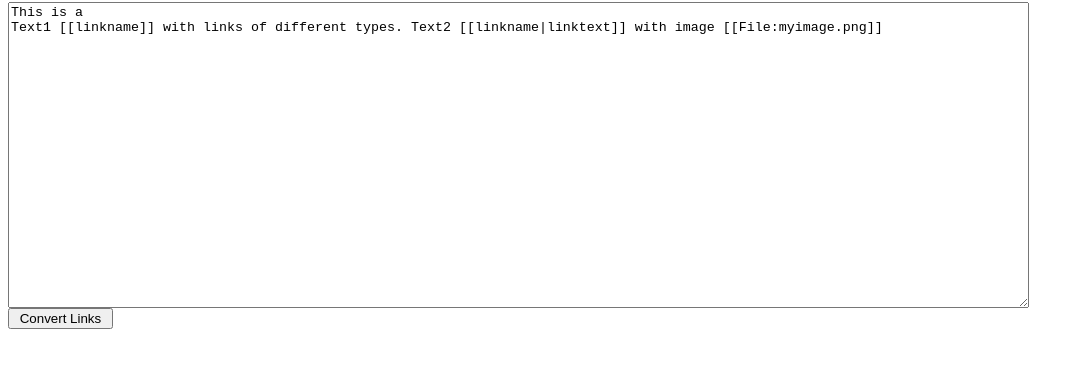
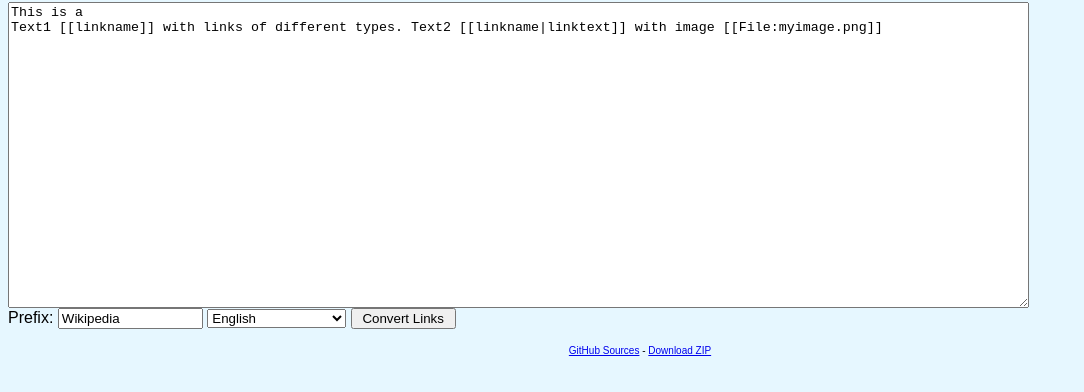
Before and after one commit to niebert/Wikipedia2Wikiversity, a plain HTML site: page docs/index.html in a window 1280 px wide. Shown: the part 64-456 px from the top of the page, without its empty margins (0-1084 px from the left). Drawn offline with Linux system fonts and the light colour scheme.

Commit message:
Wikipedia Language Source Selector added.

```diff
--- a/docs/index.html
+++ b/docs/index.html
@@ -38,10 +38,14 @@ function replaceString(pString,pSearch,pReplace)
 }
 
 
+function el(pID) {
+  return document.getElementById(pID)
+}
+
 function convertLinks(pString)
 {
-	pString = pString.replace(/\[\[([^\|\]:]+)\|([^\|\]:]+)\]\]/g,"[[Wikipedia:$1|$2]]");
-	pString = pString.replace(/\[\[([^\|\]:]+)\]\]/g,"[[Wikipedia:$1|$1]]");
+	pString = pString.replace(/\[\[([^\|\]:]+)\|([^\|\]:]+)\]\]/g,"[["+el("prefix_wiki").value+":$1|$2]]");
+	pString = pString.replace(/\[\[([^\|\]:]+)\]\]/g,"[["+el("prefix_wiki").value+":$1|$1]]");
 	//pString = pString.replace(/\[\[([^\|]+)|([^\|\]]+)\]\]/g,"[[Wikipedia:$1|$2]]");
 	//pString = pString.replace(/\[\[([A-Za-z0-9 \-\/]+)|([A-Za-z0-9 \-\/]+)\]\]/g,"[[Wikipedia:$1|$2]]");
 
@@ -55,6 +59,9 @@ function Wikipedia2Wikiversity()
 	document.fconvert.latextext.value = convertLinks(vString);
 }
 
+function setWikiLanguage(pLang) {
+  el("prefix_wiki").value = "w:"+pLang;
+}
 
 </script>
 
@@ -66,13 +73,63 @@ function Wikipedia2Wikiversity()
 
 </head>
 
-<body style="font-family:Arial,Verdana; font-size:12pt; color:black" bgcolor="white">
+<body style="font-family:Arial,Verdana; font-size:12pt; color:black" bgcolor="#e6f7ff">
 <h1>Source from Wikipedia</h1>
 <form name="fconvert">
 <textarea name="latextext" cols="125" rows="20">This is a
 Text1 [[linkname]] with links of different types. Text2 [[linkname|linktext]] with image [[File:myimage.png]]
 </textarea><br>
+Prefix: <input type="text" id="prefix_wiki" size="15" value="Wikipedia">
+<select id="sWikiLanguage" onchange="setWikiLanguage(this.value)">
+         <option value="en" selected="selected">English</option>
+         <option value="es">Spanish</option>
+         <option value="de">Deutsch</option>
+         <option value="fr">French</option>
+         <option value="it">Italian</option>
+         <option value="nl">Dutch</option>
+         <option value="ja">Japanese</option>
+         <option value="pl">Polish</option>
+         <option value="ru">Russian</option>
+         <option value="sv">Swedish</option>
+         <option value="vi">Vietnamese</option>
+         <option value="ar">Arabic</option>
+         <option value="id">Indonesian</option>
+         <option value="ms">Malay</option>
+         <option value="ca">Catalan</option>
+         <option value="cs">Czech</option>
+         <option value="eu">Basque</option>
+         <option value="fa">Persian</option>
+         <option value="ko">Korean</option>
+         <option value="hu">Hungarian</option>
+         <option value="no">Norwegian</option>
+         <option value="pt">Portuguese</option>
+         <option value="ro">Romanian</option>
+         <option value="sr">Serbian</option>
+         <option value="sh">Serbo-Croatian</option>
+         <option value="fi">Finnish</option>
+         <option value="tr">Turkish</option>
+         <option value="uk">Ukrainian</option>
+         <option value="zh">Chinese</option>
+         <option value="bs">Bosnian</option>
+         <option value="bg">Bulgarian</option>
+         <option value="da">Danish</option>
+         <option value="et">Estonian</option>
+         <option value="el">Greek</option>
+         <option value="eo">Esperanto</option>
+         <option value="gl">Galician</option>
+         <option value="he">Hebrew</option>
+         <option value="hr">Croatian</option>
+         <option value="lv">Latvian</option>
+         <option value="lt">Lithuanian</option>
+         <option value="nn">Norwegian Nynorsk</option>
+         <option value="sk">Slovak</option>
+         <option value="sl">Slovenian</option>
+         <option value="th">Thai</option>
+       </select>
+
 <input name="bConvert" value=" Convert Links " onclick="Wikipedia2Wikiversity()" type="button">
 </form>
-
+<center style="font-size: 10px;">
+  <a href="https://www.github.com/niebert/Wikipedia2Wikiversity" target="_blank"> GitHub Sources</a> - <a href="https://github.com/niebert/Wikipedia2Wikiversity/archive/master.zip"  target="_blank">Download ZIP</a>
+</center>
 </body></html>
```
